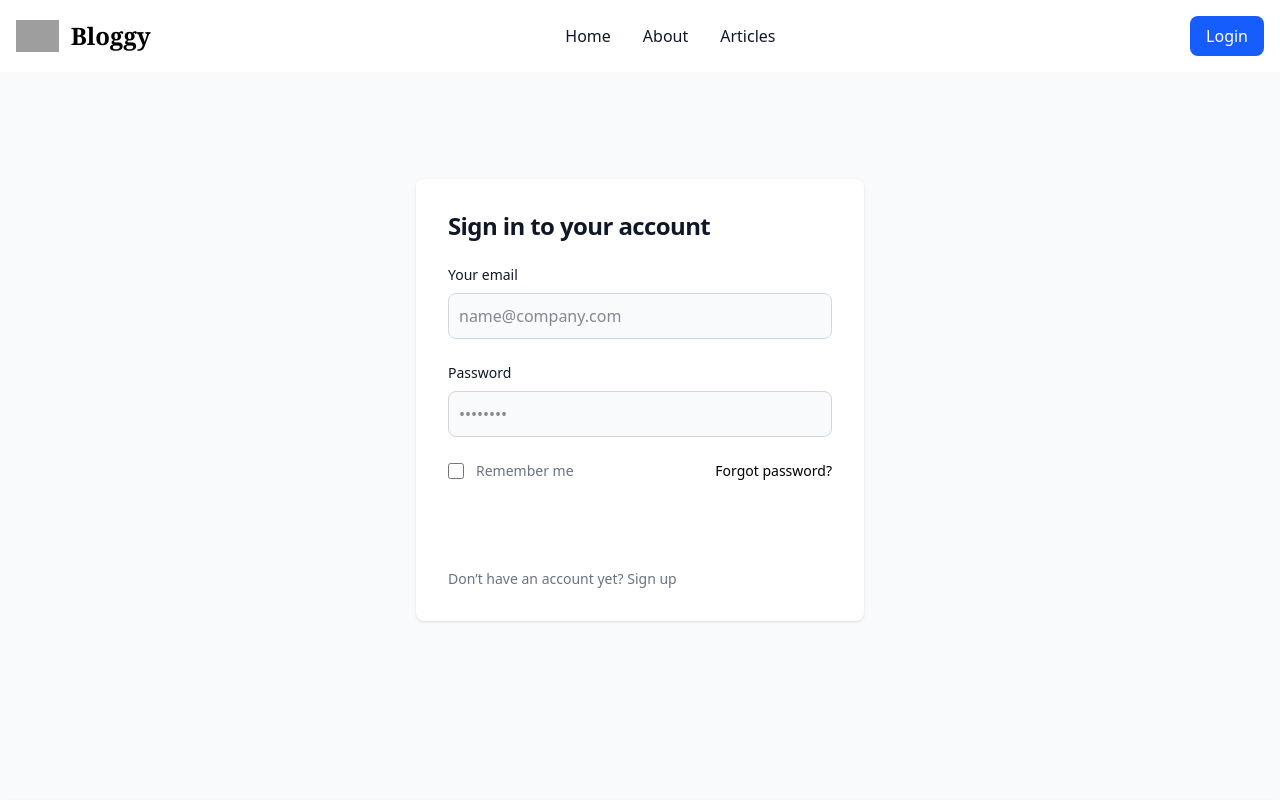
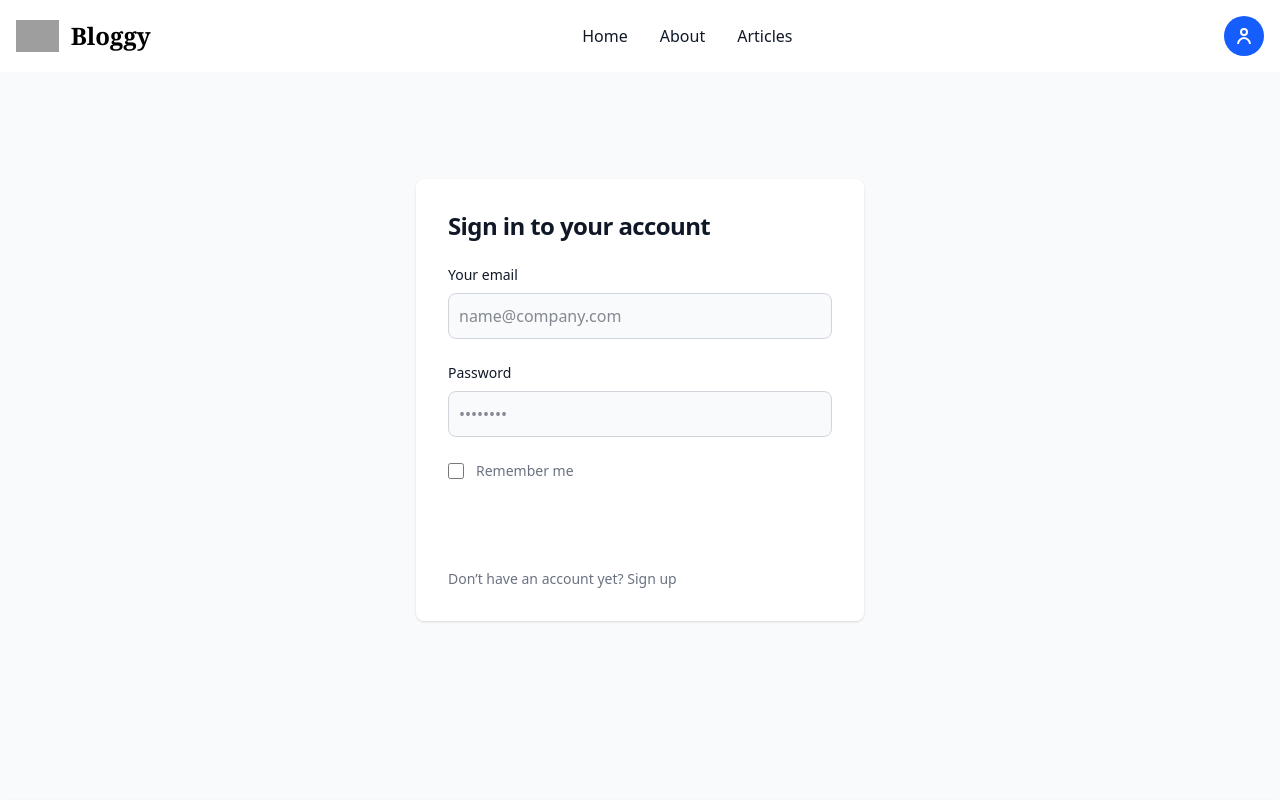
Before and after one commit to dihaxn/Blogger, a React (Vite) app: page /login in a window 1280 px wide. Shown: the top 800 px of the page. Built offline with nearby package versions, Linux system fonts and the light colour scheme; grey boxes are pictures that could not be loaded.

Commit message:
make home  page

```diff
--- a/package.json
+++ b/package.json
@@ -11,6 +11,7 @@
     "json-server": "json-server --watch blogging_platform_data.json --port 3001"
   },
   "dependencies": {
+    "@heroicons/react": "^2.2.0",
     "@reduxjs/toolkit": "^2.8.2",
     "@tailwindcss/vite": "^4.1.11",
     "@tanstack/react-query": "^4.40.0",
--- a/src/components/Login.jsx
+++ b/src/components/Login.jsx
@@ -113,7 +113,7 @@
                                             </label>
                                         </div>
                                     </div>
-                                    <a href="#" className="text-sm font-medium hover:underline text-primary-600 dark:text-primary-500">
+                                    <a href="#" className="text-sm font-medium text-white hover:underline text-primary-600 dark:text-primary-500">
                                         Forgot password?
                                     </a>
                                 </div>
--- a/src/components/Navbar.jsx
+++ b/src/components/Navbar.jsx
@@ -2,6 +2,7 @@
 import { useDispatch, useSelector } from 'react-redux';
 import { logout } from "../features/auth/AuthSlice.jsx";
 import { useNavigate } from "react-router-dom";
+
 
 const Navbar = () => {
     const dispatch = useDispatch();
@@ -27,14 +28,21 @@
                                 <span className="text-white hidden md:block">Welcome, {user?.email}</span>
                                 <button
                                     onClick={handleLogout}
-                                    className="text-white bg-red-600 hover:bg-red-700 px-4 py-2 rounded-lg"
+                                    className="flex items-center justify-center bg-red-600 hover:bg-red-700 w-12 h-12 rounded-full p-2"
                                 >
-                                    Logout
+                                    <svg xmlns="http://www.w3.org/2000/svg" viewBox="0 0 24 24" className="w-6 h-6 stroke-white stroke-2 fill-none">
+                                        <circle cx="12" cy="8" r="3" />
+                                        <path d="M6 20c0-4 4-6 6-6s6 2 6 6" />
+                                    </svg>
                                 </button>
+
                             </div>
                         ) : (
-                            <a href="/login" className="text-white bg-blue-600 hover:bg-blue-700 px-4 py-2 rounded-lg">
-                                Login
+                            <a href="/login" className="text-white bg-blue-600 hover:bg-blue-700 px-2 py-2 rounded-full">
+                                <svg xmlns="http://www.w3.org/2000/svg" viewBox="0 0 24 24" className="w-6 h-6 stroke-white stroke-2 fill-none">
+                                    <circle cx="12" cy="8" r="3" />
+                                    <path d="M6 20c0-4 4-6 6-6s6 2 6 6" />
+                                </svg>
                             </a>
                         )}
                         <button data-collapse-toggle="navbar-search" type="button" className="inline-flex items-center p-2 w-10 h-10 justify-center text-sm text-gray-500 rounded-lg md:hidden hover:bg-gray-100 focus:outline-none focus:ring-2 focus:ring-gray-200 dark:text-gray-400 dark:hover:bg-gray-700 dark:focus:ring-gray-600" aria-controls="navbar-search" aria-expanded="false">
```
Also changed, not shown: 1 other file (tests, documents, lock files or other folders).
